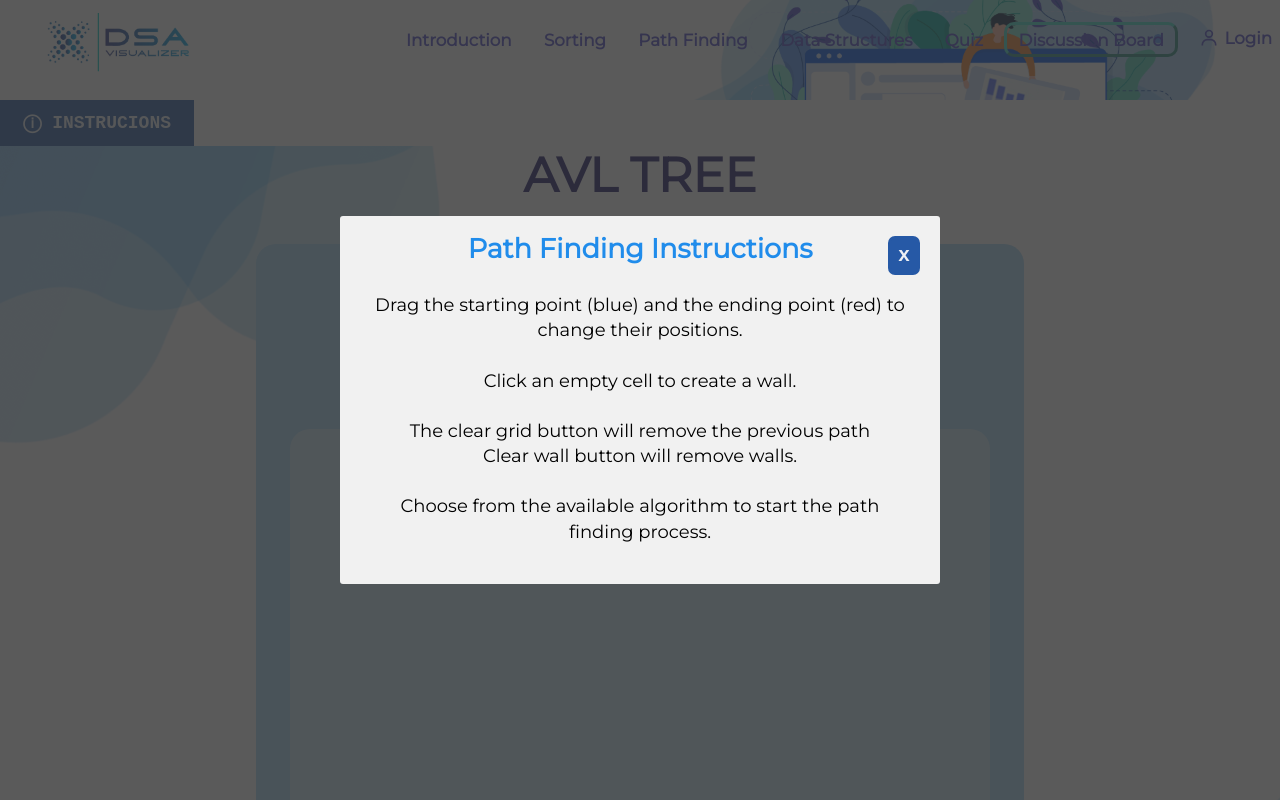
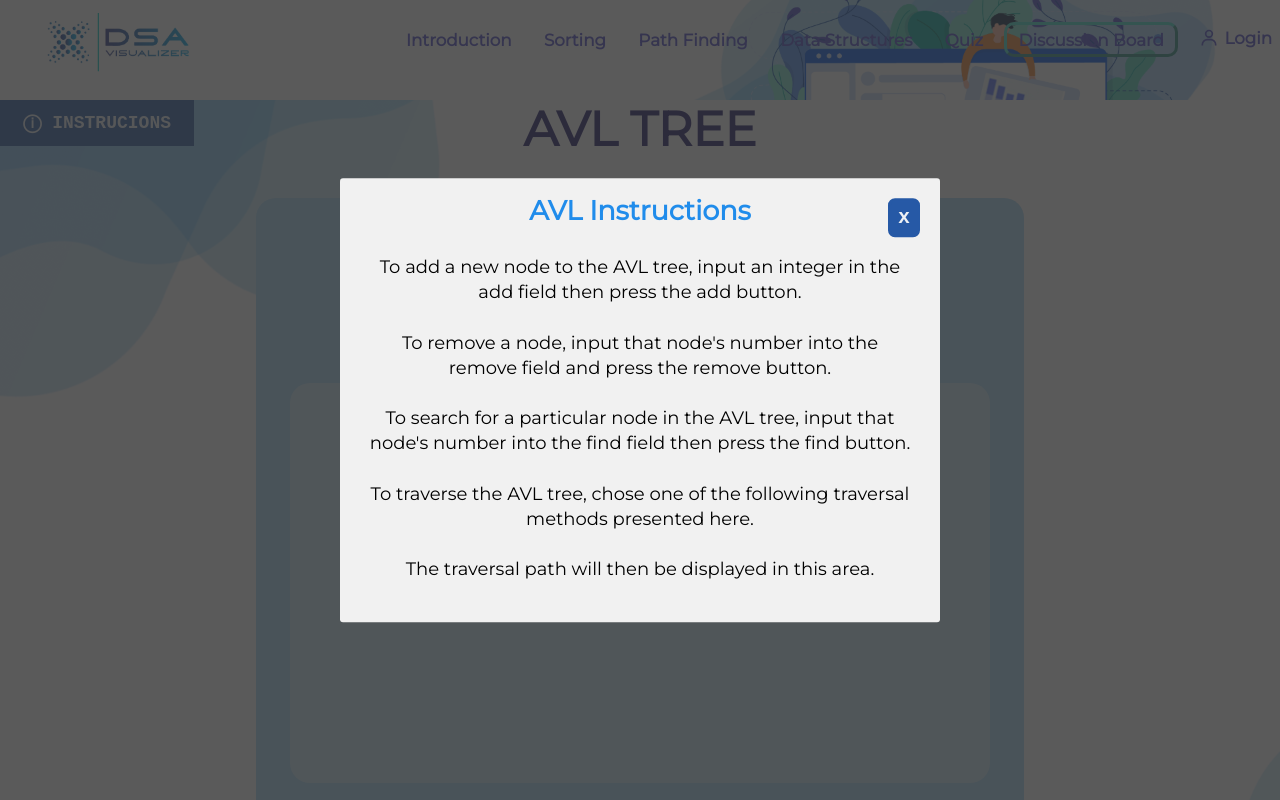
Before and after one commit to Jordiak/Visualizer, a React (Create React App) app in the folder client/: page /AVL in a window 1280 px wide. Both pictures are taken after a click on the button "ⓘ INSTRUCIONS". Shown: the top 800 px of the page. Built offline with nearby package versions, Linux system fonts and the light colour scheme.

Commit message:
Added text instructions for Data Structures and AVL pages

```diff
--- a/client/src/App.css
+++ b/client/src/App.css
@@ -1652,3 +1652,8 @@ h2 {
   cursor: pointer;
   padding: 13px;
 }
+
+.left-avl-panel{
+  width: 20%;
+  position:absolute;
+}
--- a/client/src/components/pages/Avl.js
+++ b/client/src/components/pages/Avl.js
@@ -23,32 +23,39 @@ export default function Avl(){
 
     return(
         <div className='AVL-page'>
-            <button onClick={toggleModal} className="btn-modal">ⓘ
-            INSTRUCIONS
-            </button>
-            <AVL/>
+            <div className='left-avl-panel'>
+                <button onClick={toggleModal} className="btn-modal">ⓘ
+                INSTRUCIONS
+                </button>
+            </div>
+            <div className='avl-right'>
+                <AVL/>
+            </div>
             {modal && (
         <div className="modal">
           <div onClick={toggleModal} className="overlay"></div>
           <div className="modal-content">
-            <h2>Path Finding Instructions</h2><br/>
+            <h2>AVL Instructions</h2><br/>
 
 
-            <p>Drag the starting point (blue) and the ending point (red) to change their positions.</p><br/>
+            <p>To add a new node to the AVL tree, input an integer in the add field then press the add button.</p><br/>
 
 
             <p>
-              Click an empty cell to create a wall.
+              To remove a node, input that node's number into the remove field and press the remove button.
             </p><br/>
 
 
-            <p>The clear grid button will remove the previous path<br/>
-                Clear wall button will remove walls.
+            <p>To search for a particular node in the AVL tree, input that node's number into the find field then press the find button.
             </p><br/>
 
 
             <p>
-              Choose from the available algorithm to start the path finding process.
+              To traverse the AVL tree, chose one of the following traversal methods presented here.
+            </p><br/>
+
+            <p>
+              The traversal path will then be displayed in this area.
             </p><br/>
 
             <button className="close-modal" onClick={toggleModal}>
--- a/client/src/components/pages/DataStructures.js
+++ b/client/src/components/pages/DataStructures.js
@@ -1,10 +1,11 @@
-import React from 'react';
+import React,{useState} from 'react';
 import Collapsible from '../functions/Collapsible.js';
 import Dsa from './Dsa.js';
 import SideCollapsible from '../functions/SideCollapsible.js';
 import { useHistory } from 'react-router-dom';
 import { Tab, Tabs, TabList, TabPanel } from 'react-tabs';
 import 'react-tabs/style/react-tabs.css';
+import "../functions/modal.css";
 
 export default function DataStructures(){
     let history = useHistory();
@@ -13,9 +14,26 @@ export default function DataStructures(){
         history.push("/AVL");
     }
 
+    const [modal, setModal] = useState(false);
+
+    const toggleModal = () => {
+      setModal(!modal);
+    };
+
+    if(modal) {
+        document.body.classList.add('active-modal')
+      }
+      else {
+        document.body.classList.remove('active-modal')
+      };
+
+
     return(
         <div className='DataStructures'>
             <div className='left-panel'>
+            <button onClick={toggleModal} className="btn-modal">ⓘ
+                INSTRUCIONS
+            </button>
             <SideCollapsible label = "Complexity ➤">
             <h1 style={{textAlign:"center"}}>Time Complexity</h1><br/>
             <h4 style={{textAlign:"center"}}>Doubly Linked List</h4><br/>
@@ -673,6 +691,43 @@ class RBT {
 
             </Collapsible>
             </div>
+            {modal && (
+        <div className="modal">
+          <div onClick={toggleModal} className="overlay"></div>
+          <div className="modal-content">
+            <h2>Data Structures Instructions</h2><br/>
+
+
+            <p>To select a data structure, press the select data structure button.</p><br/>
+
+
+            <p>
+              The AVL button redirects you to the AVL visualizer page.
+            </p><br/>
+
+
+            <p>In the input data field, you can input your own data array. Sample data values are provided.
+            </p><br/>
+
+
+            <p>
+              To start the visualization process, press the start button.
+            </p><br/>
+
+            <p>
+              Once the visualization has started, you can stop the visualization.
+            </p><br/>
+
+            <p>
+              Once stopped, an option to restart will appear.
+            </p><br/>
+
+            <button className="close-modal" onClick={toggleModal}>
+              x
+            </button>
+          </div>
+        </div>
+      )}
         </div>
     );
 }
--- a/client/src/stylesheet/InputSection.css
+++ b/client/src/stylesheet/InputSection.css
@@ -79,7 +79,7 @@ div.text-input1 {
 .input-button {
   position: absolute;
   width: auto;
-  top:-22.5%;
+  margin-top:-17.1%;
   left:76%;
   height: auto;
   text-align: middle;
```
